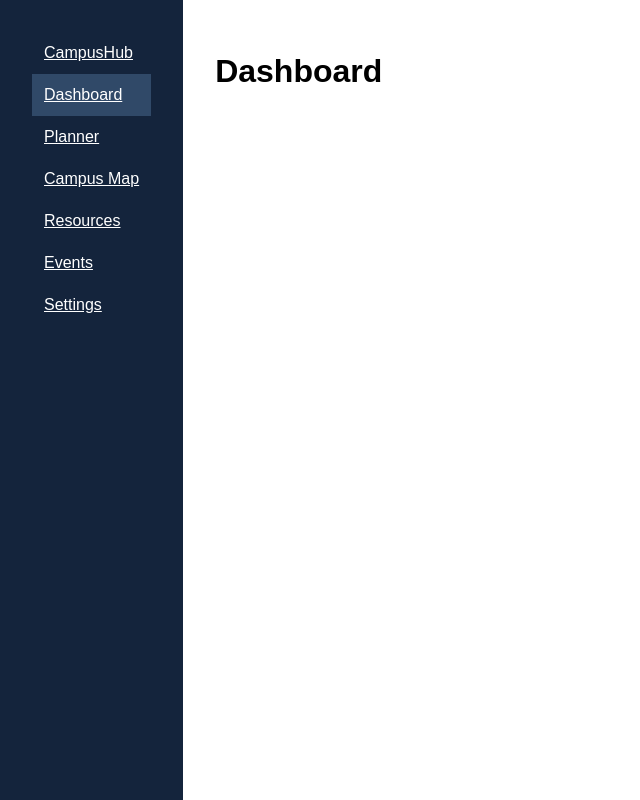
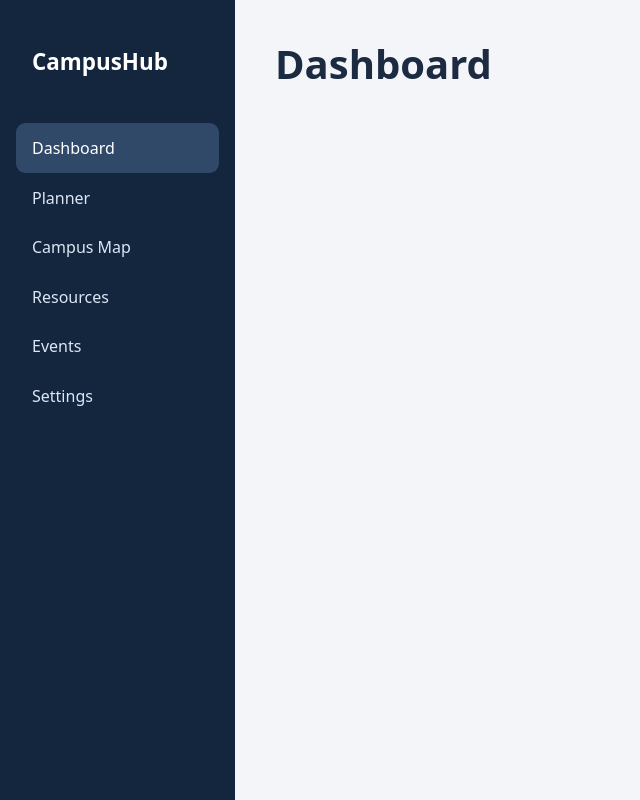
Before and after one commit to NotCXB/CampusHub, a plain HTML site: page index.html in a window 1280 px wide. Shown: the whole page, without its empty margins (0-640 px from the left). Drawn offline with nearby package versions, Linux system fonts and the light colour scheme.

Commit message:
style: implement Bootstrap layout and design tokens

```diff
--- a/css/styles.css
+++ b/css/styles.css
@@ -1,6 +1,14 @@
-body { margin: 0; font-family: sans-serif; }
-.app-shell { display: flex; min-height: 100vh; }
-.sidebar { background: #14243c; color: white; padding: 2rem; }
-.sidebar a { color: white; display: block; padding: .75rem; }
-.sidebar a[aria-current="page"] { background: #304968; }
-main { flex: 1; padding: 2rem; }
+:root { --navy:#14253e; --ink:#1c2b42; --muted:#68778b; --surface:#fff; --canvas:#f3f5f9; --accent:#345f9a; }
+* { box-sizing:border-box; }
+body { margin:0; background:var(--canvas); color:var(--ink); font-family:system-ui,sans-serif; }
+.app-shell { display:flex; min-height:100vh; }
+.sidebar { flex:0 0 235px; background:var(--navy); padding:2rem 1rem; }
+.sidebar a { color:#dce7f5; display:block; padding:.8rem 1rem; border-radius:.6rem; text-decoration:none; }
+.sidebar .brand { color:white; font-size:1.4rem; font-weight:800; margin-bottom:2rem; }
+.sidebar a[aria-current="page"], .sidebar nav a:hover { background:#304968; color:white; }
+main { flex:1; min-width:0; padding:2.5rem; }
+h1 { font-weight:750; margin-bottom:1.5rem; }
+.card { border:0; border-radius:1rem; box-shadow:0 4px 18px #1b2d4410; padding:1.5rem; }
+.btn-primary { background:var(--accent); border-color:var(--accent); }
+:focus-visible { outline:3px solid #e8a82f; outline-offset:3px; }
+@media(max-width:767px) { .app-shell { display:block; } .sidebar { padding:1rem; } .sidebar .brand { margin-bottom:.5rem; } .sidebar nav { display:flex; overflow-x:auto; } .sidebar nav a { white-space:nowrap; } main { padding:1.25rem; } }
--- a/index.html
+++ b/index.html
@@ -1,6 +1,6 @@
 <!doctype html>
 <html lang="en">
-<head><meta charset="utf-8"><meta name="viewport" content="width=device-width, initial-scale=1"><title>Dashboard | CampusHub</title><link rel="stylesheet" href="css/styles.css"></head>
+<head><meta charset="utf-8"><meta name="viewport" content="width=device-width, initial-scale=1"><title>Dashboard | CampusHub</title><link href="https://cdn.jsdelivr.net/npm/bootstrap@5.3.3/dist/css/bootstrap.min.css" rel="stylesheet"><link rel="stylesheet" href="css/styles.css"></head>
 <body><div class="app-shell"><aside class="sidebar"><a class="brand" href="index.html">CampusHub</a><nav aria-label="Main navigation"><a href="index.html" aria-current="page">Dashboard</a>
 <a href="planner.html">Planner</a>
 <a href="map.html">Campus Map</a>
```
Also changed, not shown: events.html (+1 -1 lines), map.html (+1 -1 lines), planner.html (+1 -1 lines), resources.html (+1 -1 lines), settings.html (+1 -1 lines).
